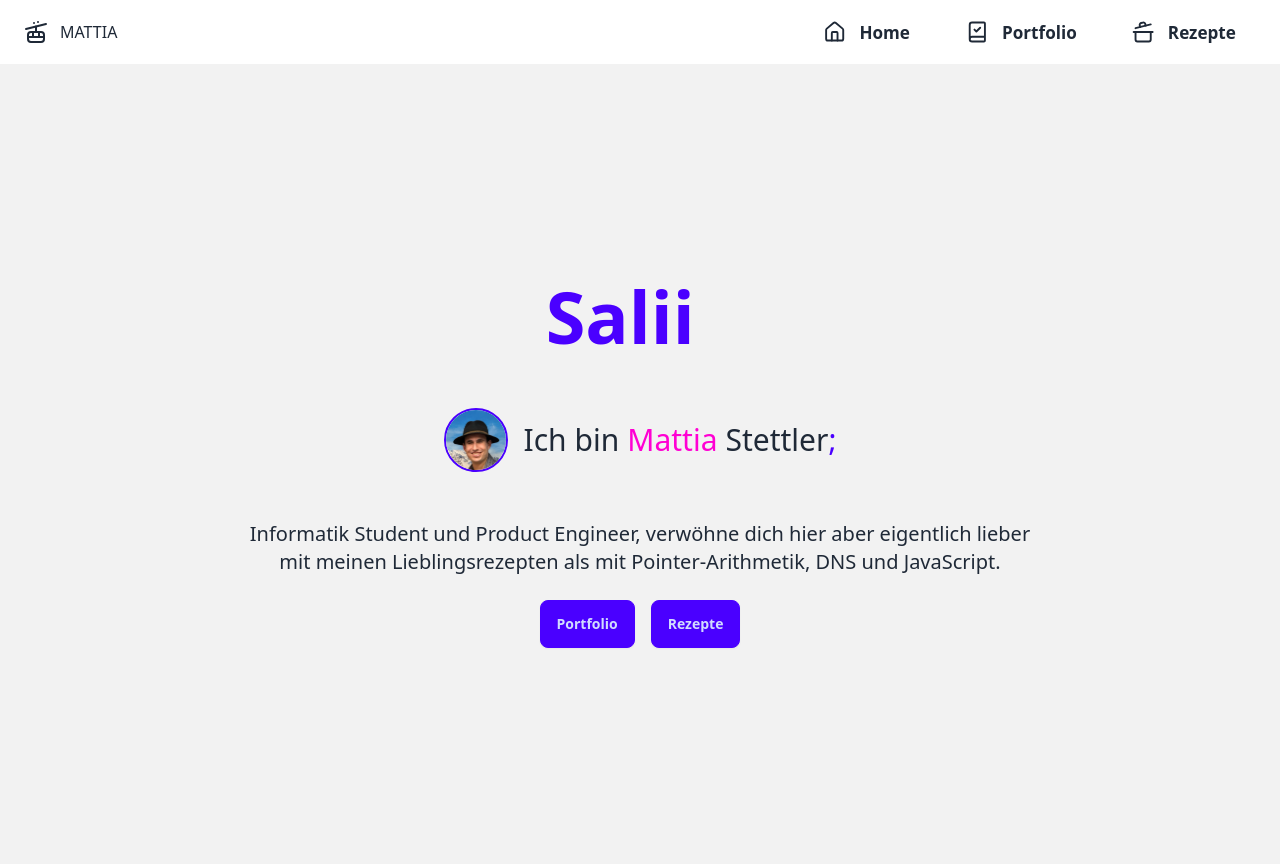
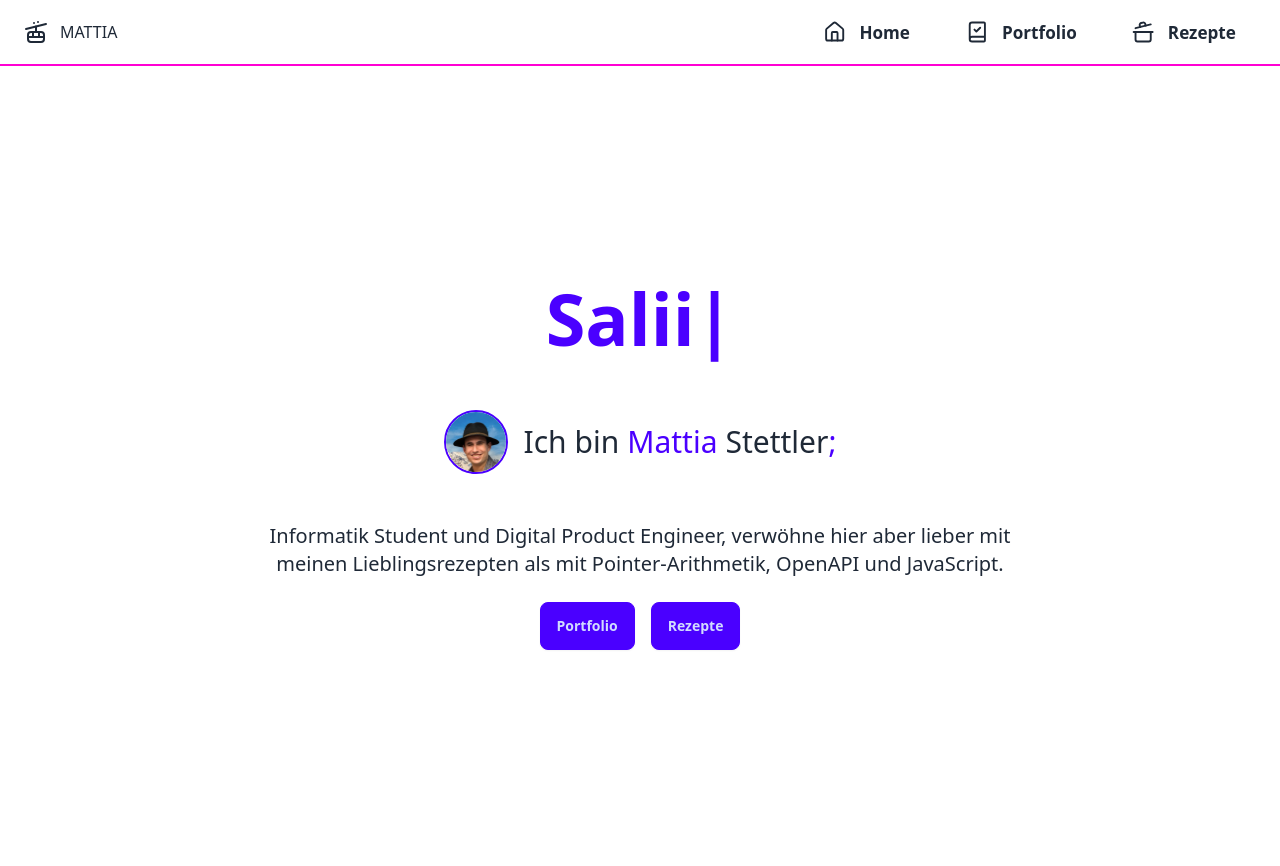
Before and after one commit to Nydonid/myWebsite, a React (Create React App) app in the folder client/: page / in a window 1280 px wide. Built offline with nearby package versions, Linux system fonts and the light colour scheme.

Commit message:
Further desgin upgrades to home and portfolio

```diff
--- a/client/src/components/MyHeader.tsx
+++ b/client/src/components/MyHeader.tsx
@@ -2,13 +2,14 @@ import Navbar from '../components/Navbar';
 import {CableCar, House, Sun, MoonStar} from 'lucide-react';
 import {useTheme} from '../hooks/useThemes';
 import {Link} from "react-router-dom";
+import StarsBackground from "./StarsBackground";
 
 
 function MyHeader() {
     const theme = useTheme();
 
     return (
-        <header className="navbar bg-base-100 pl-6 pr-6 shadow-lg justify-between items-center">
+        <header className="navbar bg-base-100 pl-6 pr-6 shadow-lg justify-between items-center border-b-2 border-secondary">
             <Link to="/" className="flex justify-between items-center">
                 <CableCar className="mr-3 size-5.5"/> MATTIA
             </Link>
--- a/client/src/components/PersonalInfo.tsx
+++ b/client/src/components/PersonalInfo.tsx
@@ -1,12 +1,10 @@
 import React from 'react';
-import {Globe} from "lucide-react";
-import { FC } from "react";
-import { FaStrava, FaGithub } from 'react-icons/fa';
+import { useTheme } from '../hooks/useThemes';
 
-const PersonalInfo= () => {
+const PersonalInfo = () => {
+    const theme = useTheme();
+
     return (
-        <>
-            <>
         <article className="space-y-4 grid grid-cols-2 gap-4">
             <figure>
                 <h2 className="text-xl mb-4 font-semibold text-primary">Mattia Stettler</h2>
@@ -15,16 +13,14 @@ const PersonalInfo= () => {
                 <p className="mb-4"><strong>📧</strong> mattiastettler@bluewin.ch</p>
                 <div className="flex space-x-4">
                     <a href="https://www.github.com/nydonid" target="_blank" rel="noopener noreferrer">
-                                <img className="w-7" src="github-icon.png" alt="strava"/>
+                        <img className="w-7" src={theme === 'dark' ? "/github-icon-white.png" : "/github-icon.png"} alt="github"/>
                     </a>
                 </div>
             </figure>
             <figure>
-                        <img src="/MattiaStettler.jpg" alt="Mattia Stettler" className="rounded-lg w-32 float-right" />
+                <img src="/MattiaStettler.jpg" alt="Mattia Stettler" className="rounded w-32 float-right" />
             </figure>
         </article>
-            </>
-        </>
     );
 };
 
--- a/client/src/components/StarsBackground.tsx
+++ b/client/src/components/StarsBackground.tsx
@@ -4,21 +4,20 @@ interface StarsBackgroundProps {
     className?: string;
 }
 
-const StarsBackground: React.FC<StarsBackgroundProps> = ({ className }) => {    const stars = Array.from({length: 50}).map((_, i) => (
+const StarsBackground: React.FC<StarsBackgroundProps> = () => {const stars = Array.from({length: 85}).map((_, i) => (
         <div
             key={i}
             className="star"
             style={{
-                width: `${Math.random() * 3 + 2}px`,
-                height: `${Math.random() * 3 + 2}px`,
+                width: `${Math.random() * 2 + 1}px`,
+                height: `${Math.random() * 2 + 1}px`,
                 left: `${Math.random() * 100}%`,
-                animationDuration: `${Math.random() * 10 + 8}s`,
+                animationDuration: `${Math.random() * 7 + 12}s`,
                 animationDelay: `${Math.random() * -15}s`,
-                opacity: Math.random() * 0.5 + 0.3,
+                opacity: Math.random() * 0.2 + 0.8,
             }}
         />
     ));
-
     return <div className="stars-bg">{stars}</div>;
 }
 
--- a/client/src/hooks/useThemes.tsx
+++ b/client/src/hooks/useThemes.tsx
@@ -1,6 +1,6 @@
 import { useEffect, useState } from 'react';
 
-// this useTheme() function is used to detect (listen) for darkmode enabled on the system. required for applicances like StarsBackground in Home.tsx
+// this useTheme() function is used to detect (listen) for darkmode enabled on the system. required for applications like StarsBackground in Home.tsx
 export function useTheme() {
     const [theme, setTheme] = useState('');
 
--- a/client/src/input.css
+++ b/client/src/input.css
@@ -3,12 +3,6 @@
 @tailwind utilities;
 
 @layer utilities {
-    .animate-blink {
-        animation: blink 1100ms step-end infinite;
-    }
-    @keyframes blink {
-        50% { opacity: 0; }
-    }
     .stars-bg {
         position: absolute;
         top: auto;
@@ -25,7 +19,7 @@
         animation: moveStar linear infinite;
     }
     @keyframes moveStar {
-        from { transform: translateY(0); }
+        from { transform: translateY(0vh); }
         to { transform: translateY(100vh); }
     }
 }
--- a/client/src/pages/Home.tsx
+++ b/client/src/pages/Home.tsx
@@ -10,7 +10,7 @@ function Home() {
     return (
         <>
             <MyHeader />
-            <main className="content min-h-screen bg-base-200 flex items-center justify-center">
+            <main className={`content min-h-screen bg-base-100 flex items-center justify-center transition-colors duration-300`}>
                 {theme === 'dark' && <StarsBackground />}
                 <article className="hero max-w-4xl mx-auto mt-[4] p-6 text-center">
                     <figure className="hero-content">
@@ -23,12 +23,12 @@ function Home() {
                                     className="w-16 h-16 rounded-full object-cover border-2 mr-4 border-primary"
                                 />
                                 <p className="text-2xl sm:text-3xl font-light">Ich bin</p>
-                                <p className="text-2xl sm:text-3xl ml-2 mr-2 font-light text-secondary">Mattia</p>
+                                <p className="text-2xl sm:text-3xl ml-2 mr-2 font-light text-primary">Mattia</p>
                                 <p className="text-2xl sm:text-3xl font-light">Stettler</p>
                                 <p className="text-2xl sm:text-3xl font-light text-primary">;</p>
                             </div>
                             <p className="text-xl mt-6 mb-6">
-                                Informatik Student und Product Engineer, verwöhne dich hier aber eigentlich lieber mit meinen Lieblingsrezepten als mit Pointer-Arithmetik, DNS und JavaScript.
+                                Informatik Student und Digital Product Engineer, verwöhne hier aber lieber mit meinen Lieblingsrezepten als mit Pointer-Arithmetik, OpenAPI und JavaScript.
                             </p>
                             <div className="flex justify-center gap-4">
                                 <Link to="/portfolio" className="btn btn-primary hover:btn-secondary">
--- a/client/src/pages/Portfolio.tsx
+++ b/client/src/pages/Portfolio.tsx
@@ -1,5 +1,4 @@
 import React from 'react';
-import {Link} from "react-router-dom";
 import MyHeader from "../components/MyHeader";
 import MyFooter from "../components/MyFooter";
 import PersonalInfo from "../components/PersonalInfo";
@@ -10,18 +9,20 @@ import Volunteer from "../components/Volunteer";
 
 function Portfolio() {
     return (
-        <>
+        <div className="min-h-screen flex flex-col">
             <MyHeader />
-            <main className="space-y-8 max-w-4xl mx-auto mt-10 ml-6 mr-6 mb-10 lg:ml-[22vw]">
-                <h1 className="text-3xl font-bold max-w-7xl mt-4">Portfolio</h1>
-                <PersonalInfo />
-                <About />
-                <ProfessionalExperience />
-                <Education />
-                <Volunteer />
+            <main className="flex-grow flex flex-col items-center">
+                <div className="w-full max-w-4xl px-6 py-10 space-y-8">
+                    <h1 className="text-3xl font-bold text-primary">Portfolio</h1>
+                    <PersonalInfo />
+                    <About />
+                    <ProfessionalExperience />
+                    <Education />
+                    <Volunteer />
+                </div>
             </main>
             <MyFooter />
-        </>
+        </div>
     );
 }
 
--- a/client/tailwind.config.js
+++ b/client/tailwind.config.js
@@ -4,7 +4,25 @@ module.exports = {
     theme: { extend: {} },
     plugins: [require("daisyui")],
     daisyui: {
-        themes: ["light", "dark"],
-        darkTheme: "dark",
+        themes: ["light", {
+            mythemedark: {
+                "primary": "#00ffff",
+                "primary-content": "#000000",
+                "secondary": "#ffffff",
+                "secondary-content": "#000000",
+                "accent": "#00ffff",
+                "accent-content": "#000000",
+                "neutral": "#1a1a1a",
+                "base-100": "#000000",
+                "base-200": "#080808",
+                "base-300": "#111111",
+                "base-content": "#ffffff",
+                "info": "#00ffff",
+                "success": "#00ff00",
+                "warning": "#ffbb00",
+                "error": "#ff0000"
+            },
+        },],
+        darkTheme: "mythemedark",
     },
 };
```
Also changed, not shown: client/public/belimo-logo.png, client/public/github-icon-white.png (added). Lines whose indentation alone changed are shown as unchanged.
